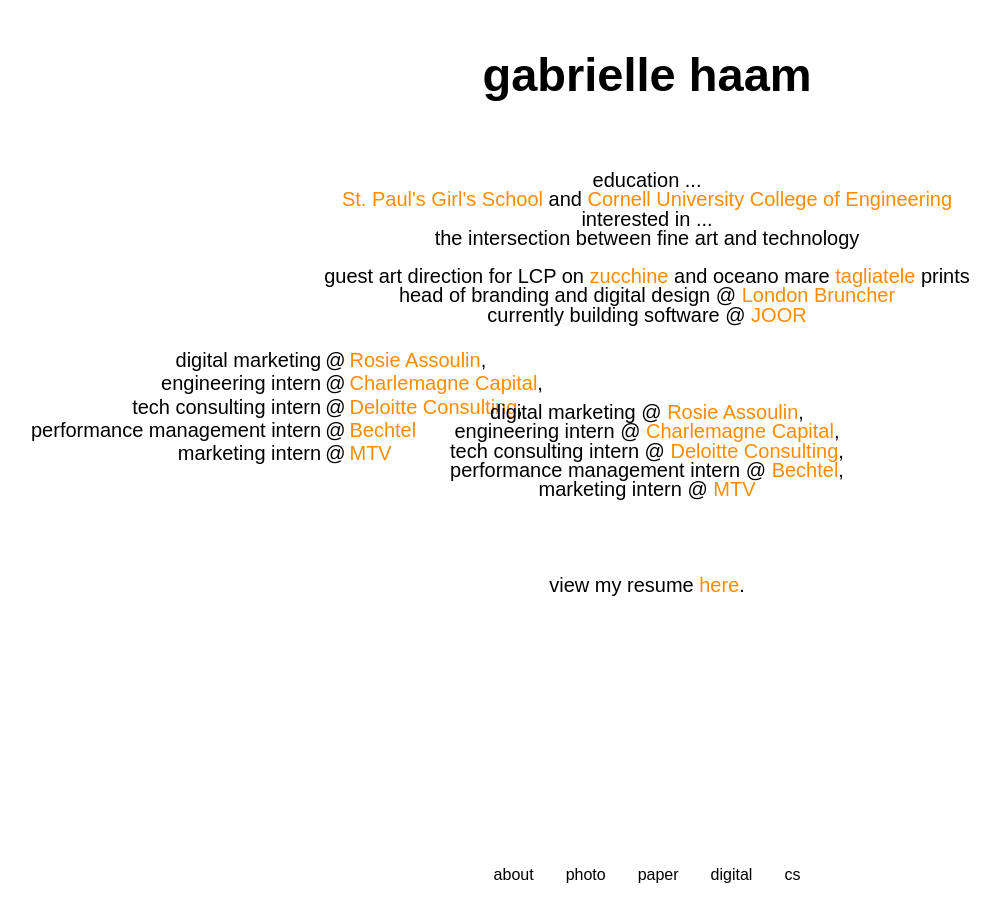
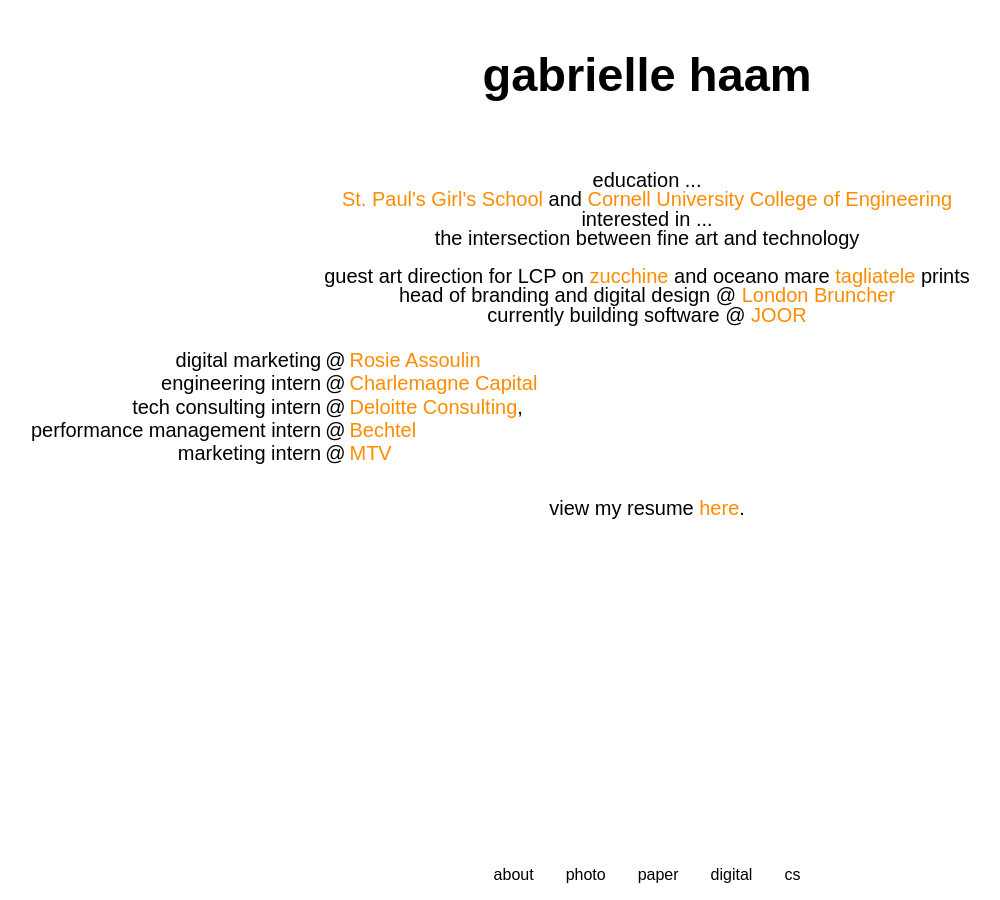
Before and after one commit to gabriellehaam/gabriellehaam.github.io, a Jekyll site: the page built from aboutme.html, in a window 1280 px wide. Shown: the whole page, without its empty margins (1-1001 px from the left). Built offline with Jekyll 4.4.1, drawn with Linux system fonts in a browser that asks for light colours.

Commit message:
Update aboutme.html

```diff
--- a/aboutme.html
+++ b/aboutme.html
@@ -37,12 +37,12 @@
 
       digital marketing                                      <!--LHS-->
       </span></td><td>@</td><td>                <!--Equal sign-->
-      <a href= "https://rosieassoulin.com/">Rosie Assoulin</a>,                                        <!--RHS-->
+      <a href= "https://rosieassoulin.com/">Rosie Assoulin</a>                                        <!--RHS-->
       </td></tr><tr><td><span class="lft">
 
       engineering intern
       </span></td><td>@</td><td>
-      <a href="https://uk.fieracapital.com/en/">Charlemagne Capital</a>,
+      <a href="https://uk.fieracapital.com/en/">Charlemagne Capital</a>
       </td></tr><tr><td><span class="lft">
 
       tech consulting intern
@@ -63,7 +63,7 @@
       </table>
       </div></div>
       </p>
-
+<!--
   <p>digital marketing @ <a href= "https://rosieassoulin.com/">Rosie Assoulin</a>,</p>
     <br>
   <p>engineering intern @ <a href="https://uk.fieracapital.com/en/">Charlemagne Capital</a>,</p>
@@ -72,7 +72,7 @@
     <br>
   <p>performance management intern @ <a href="https://www.bechtel.com/">Bechtel</a>,</p>
    <br>
-  <p>marketing intern @ <a href="http://www.mtv.co.uk/">MTV</a></p>
+  <p>marketing intern @ <a href="http://www.mtv.co.uk/">MTV</a></p>  -->
   <br>
     <br>
    <br>
```
